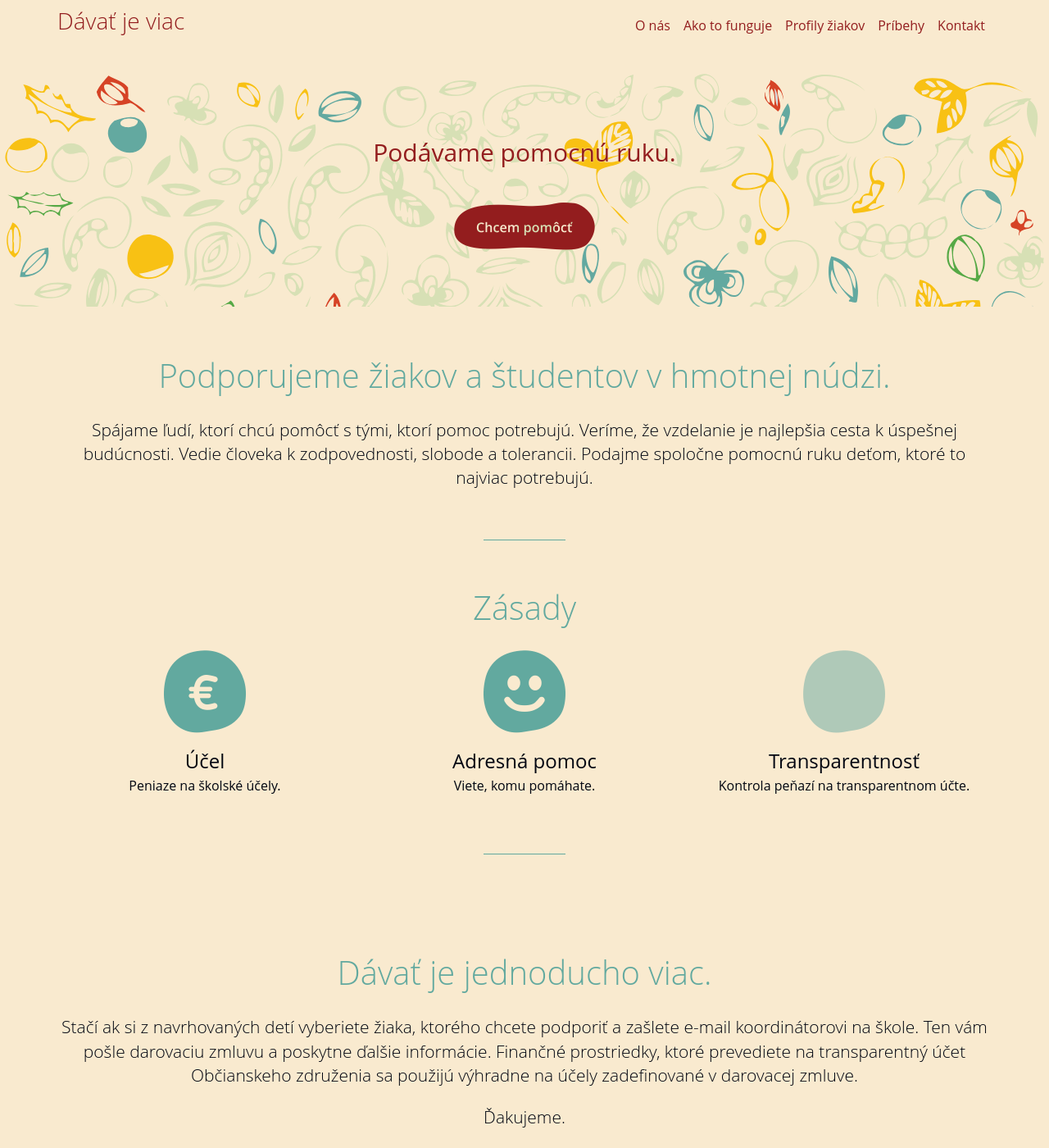
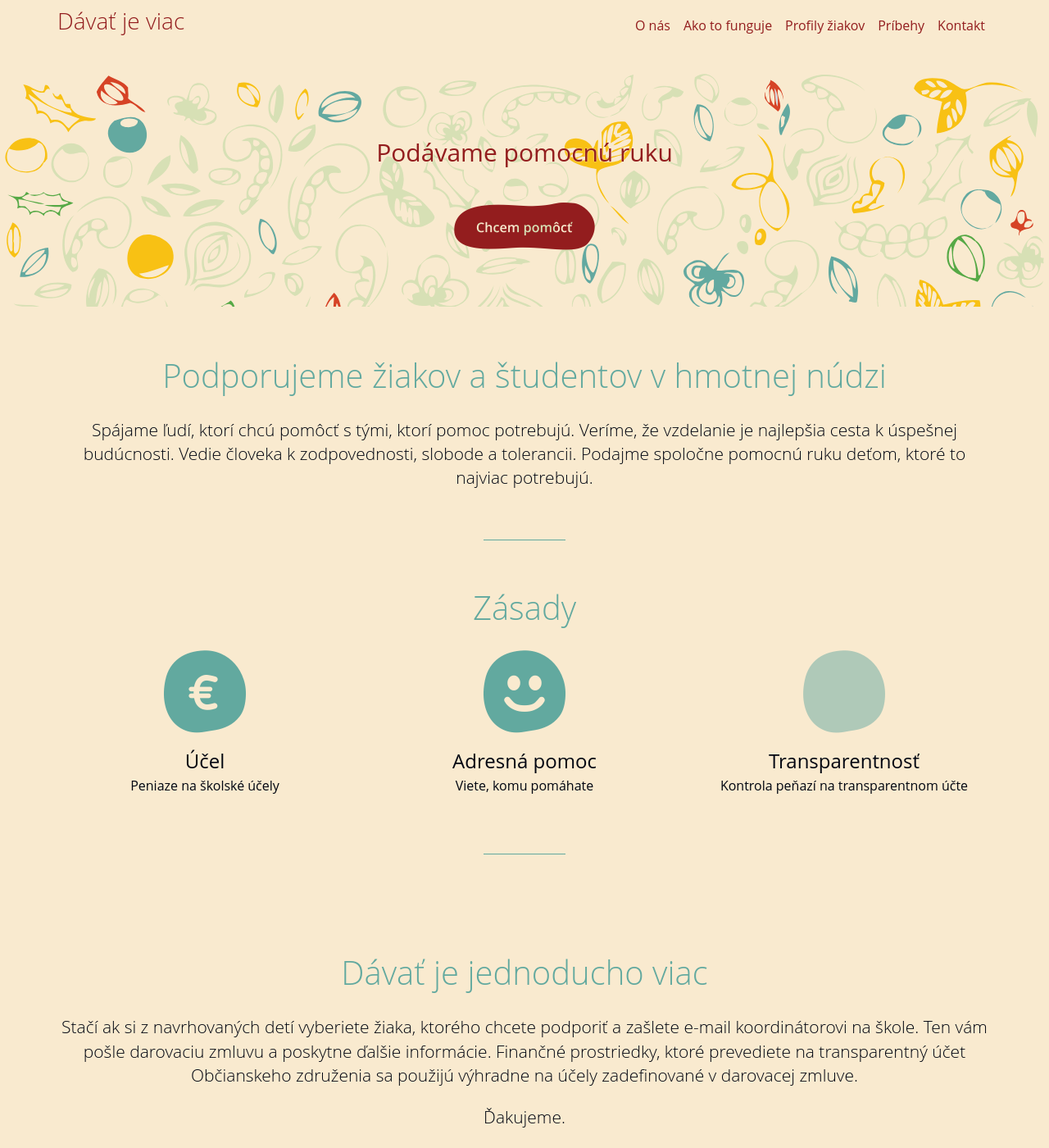
Before and after one commit to davatjeviac/davatjeviac.github.io, a Jekyll site: the page built from index.html, in a window 1280 px wide and 1400 px high. Shown: the whole window at 82% size. Built offline with Jekyll 4.4.1, drawn with Linux system fonts in a browser that asks for light colours; some web fonts are replaced; some of the changed text lies outside the part shown.

Commit message:
Update index.html

```diff
--- a/index.html
+++ b/index.html
@@ -1,20 +1,20 @@
 ---
 title: Dávať je viac
 subtitle: Občianske združenie
-description: Dávať je viac je občianske združenie podporujúca žiakov a študentov v hmotnej núdzi.
+description: Dávať je viac je občianske združenie podporujúca žiakov a študentov v hmotnej núdzi
 layout: default
 itemtype: index
 group: index
 ---
 <main tabindex="-1" class="custom-masthead">
   <div class="container">
-    <p class="lead">Podávame pomocnú ruku.</p>
+    <p class="lead">Podávame pomocnú ruku</p>
     <p><a class="chcem-pomoct" href="profily-ziakov/"><span class="icon-chcem-pomoct"></span></a></p>
   </div>
 </main>
 <div class="custom-featurette">
   <div class="container">
-    <h2 class="custom-featurette-title">Podporujeme žiakov a študentov v hmotnej núdzi.</h2>
+    <h2 class="custom-featurette-title">Podporujeme žiakov a študentov v hmotnej núdzi</h2>
     <p class="lead">Spájame ľudí, ktorí chcú pomôcť s tými, ktorí pomoc potrebujú. Veríme, že vzdelanie je najlepšia cesta k úspešnej budúcnosti. Vedie človeka k zodpovednosti, slobode a tolerancii. Podajme spoločne pomocnú ruku deťom, ktoré to najviac potrebujú.</p>
     <hr class="half-rule">
     <h2 class="custom-featurette-title">Zásady</h2>
@@ -22,17 +22,17 @@ group: index
       <div class="col-sm-4">
     <span class="icon-euro"></span>
         <h3>Účel</h3>
-        <p>Peniaze na školské účely.</p>
+        <p>Peniaze na školské účely</p>
       </div>
       <div class="col-sm-4">
     <span class="icon-ziak"></span>
         <h3>Adresná pomoc</h3>
-        <p>Viete, komu pomáhate.</p>
+        <p>Viete, komu pomáhate</p>
       </div>
       <div class="col-sm-4">
     <span class="icon-transparent"></span>
         <h3>Transparentnosť</h3>
-        <p>Kontrola peňazí na transparentnom účte.</p>
+        <p>Kontrola peňazí na transparentnom účte</p>
       </div>
     </div>
     <hr class="half-rule">
@@ -40,12 +40,12 @@ group: index
 </div>
 <div class="custom-featurette">
   <div class="container">
-    <h2 class="custom-featurette-title">Dávať je jednoducho viac.</h2>
+    <h2 class="custom-featurette-title">Dávať je jednoducho viac</h2>
     <p class="lead">Stačí ak si z navrhovaných detí vyberiete žiaka, ktorého chcete podporiť a zašlete e-mail koordinátorovi na škole. Ten vám pošle darovaciu zmluvu a poskytne ďalšie informácie. Finančné prostriedky, ktoré prevediete na transparentný účet Občianskeho združenia sa použijú výhradne na účely zadefinované v darovacej zmluve.
     </p>
     <p class="lead">Ďakujeme.</p>
     <hr class="half-rule">
-    <h2 class="custom-featurette-title">Pomoc v číslach.</h2>
+    <h2 class="custom-featurette-title">Pomoc v číslach</h2>
     <p class="lead">Ku dňu 2.9.2016 máme</p>
     <div class="row">
       <div class="col-sm-4">
```
